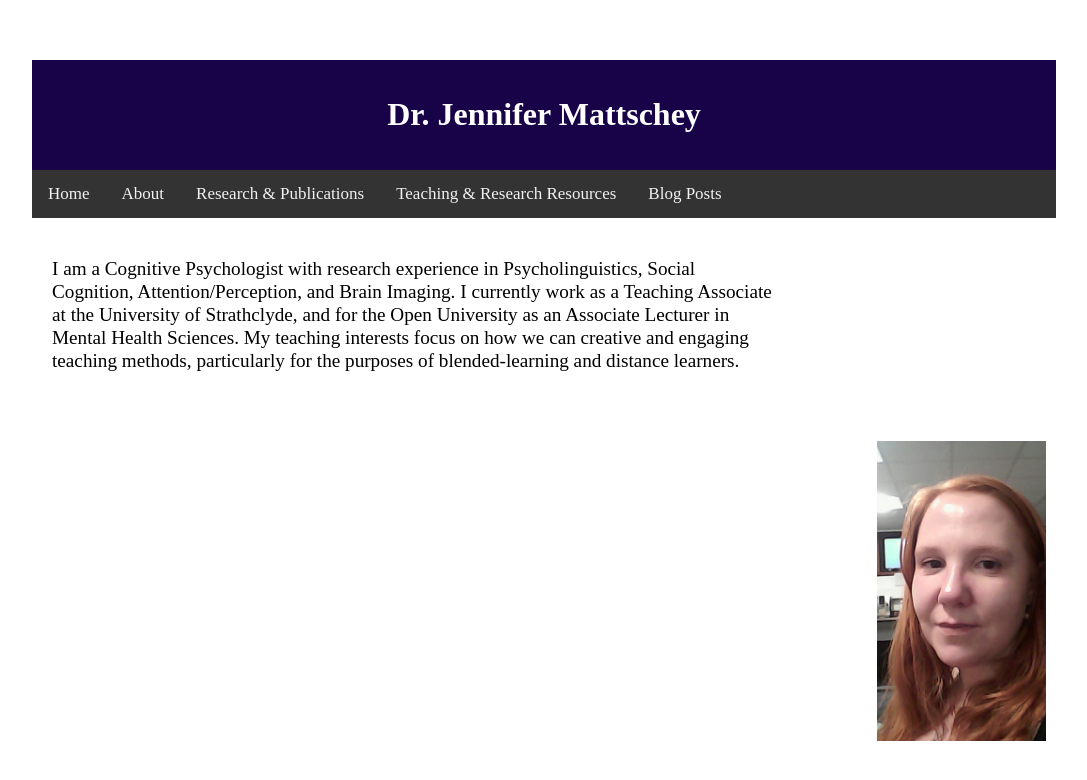
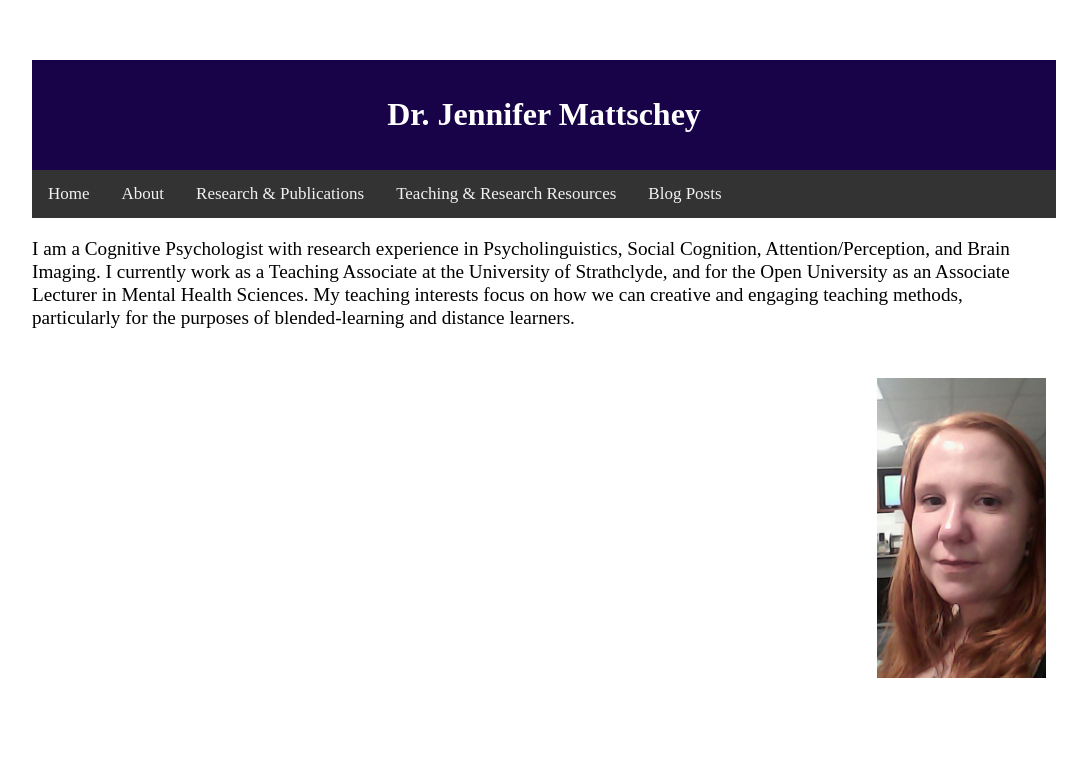
Before and after one commit to jmattschey/jmattschey.github.io, a Jekyll site: the page built from about.html, in a window 1280 px wide. Shown: the top 780 px of the page, without its empty margins (96-1183 px from the left). Built offline with Jekyll 4.4.1, drawn with Linux system fonts in a browser that asks for light colours.

Commit message:
Update about.html

```diff
--- a/about.html
+++ b/about.html
@@ -2,7 +2,7 @@
 layout: default
 title: Jennifer Mattschey
 ---
-<div class="content1">
+<div class="content2">
     <p>I am a Cognitive Psychologist with research experience in Psycholinguistics,
 	Social Cognition, Attention/Perception, and Brain Imaging. I currently
 	work as a Teaching Associate at the University of Strathclyde, and for the Open University
```
